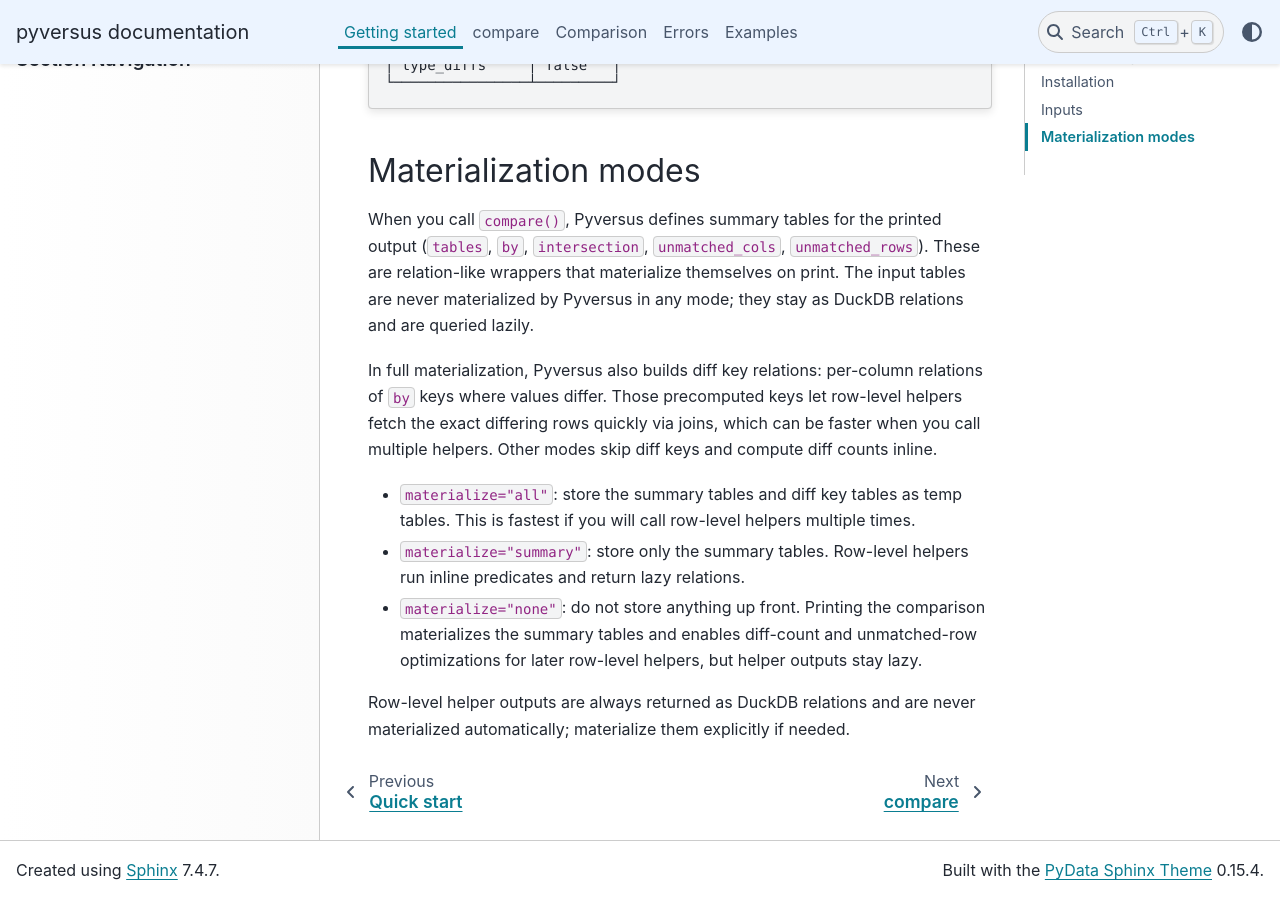
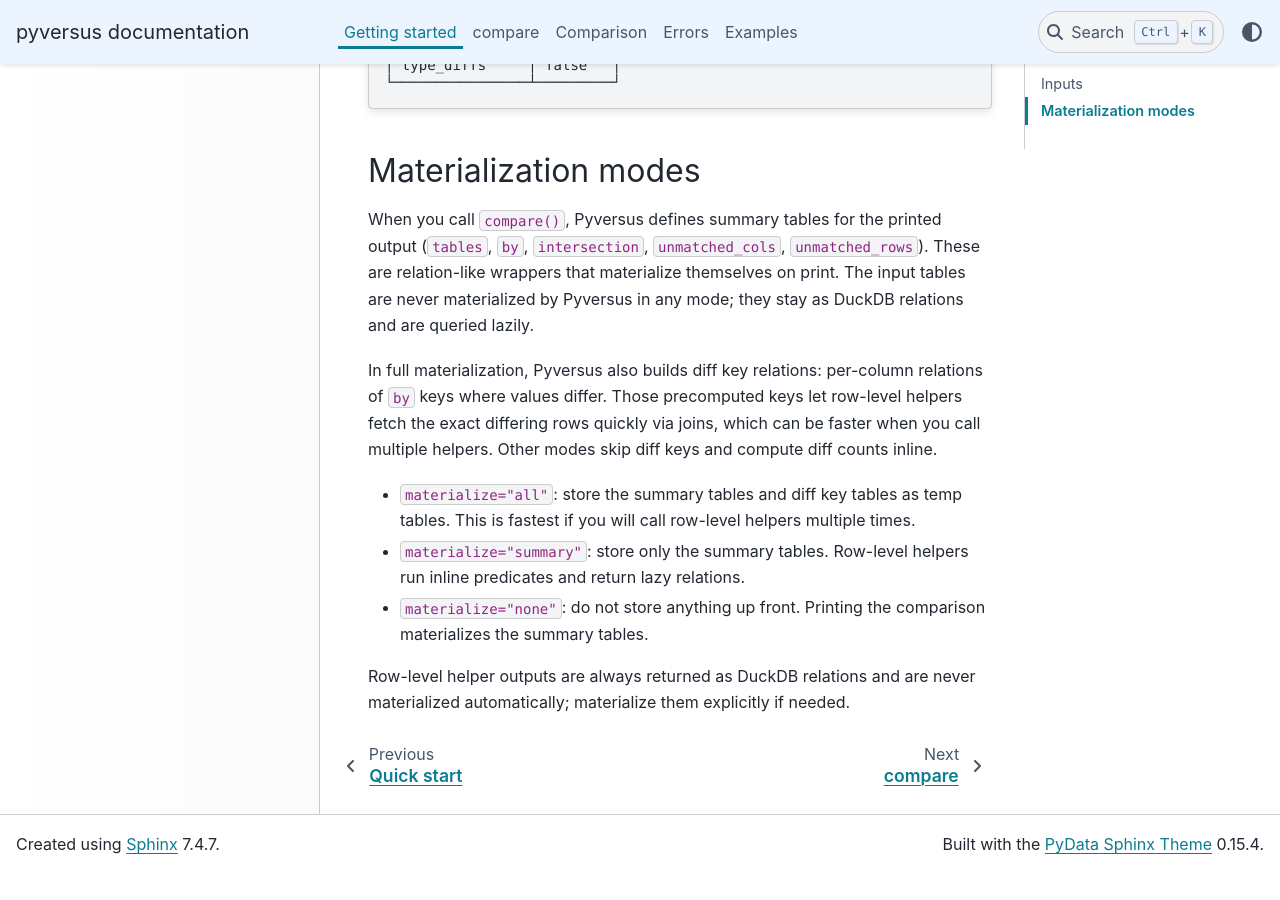
Before and after one commit to eutwt/pyversus, a Sphinx documentation site: the page built from docs_api/source/getting-started.rst, in a window 1280 px wide and 900 px high, scrolled down 882 px. Built offline with Sphinx 7.4.7 and the PyData theme 0.15.4, drawn with Linux system fonts in a browser that asks for light colours; after the commit the page ends 1755 px from its top, so only the background shows below that.

Commit message:
Simplify materialize none docs

```diff
--- a/README.qmd
+++ b/README.qmd
@@ -124,9 +124,7 @@
 - `materialize="summary"`: store only the summary tables. Row-level helpers
   run inline predicates and return lazy relations.
 - `materialize="none"`: do not store anything up front. Printing the
-  comparison materializes the summary tables and enables diff-count and
-  unmatched-row optimizations for later row-level helpers, but helper
-  outputs stay lazy.
+  comparison materializes the summary tables.
 
 Row-level helper outputs are always returned as DuckDB relations and are
 never materialized automatically; materialize them explicitly if needed.
--- a/docs_api/source/getting-started.rst
+++ b/docs_api/source/getting-started.rst
@@ -61,9 +61,7 @@
 - `materialize="summary"`: store only the summary tables. Row-level
   helpers run inline predicates and return lazy relations.
 - `materialize="none"`: do not store anything up front. Printing the
-  comparison materializes the summary tables and enables diff-count and
-  unmatched-row optimizations for later row-level helpers, but helper
-  outputs stay lazy.
+  comparison materializes the summary tables.
 
 Row-level helper outputs are always returned as DuckDB relations and are
 never materialized automatically; materialize them explicitly if needed.
```
Also changed, not shown: README.md (+1 -3 lines).
